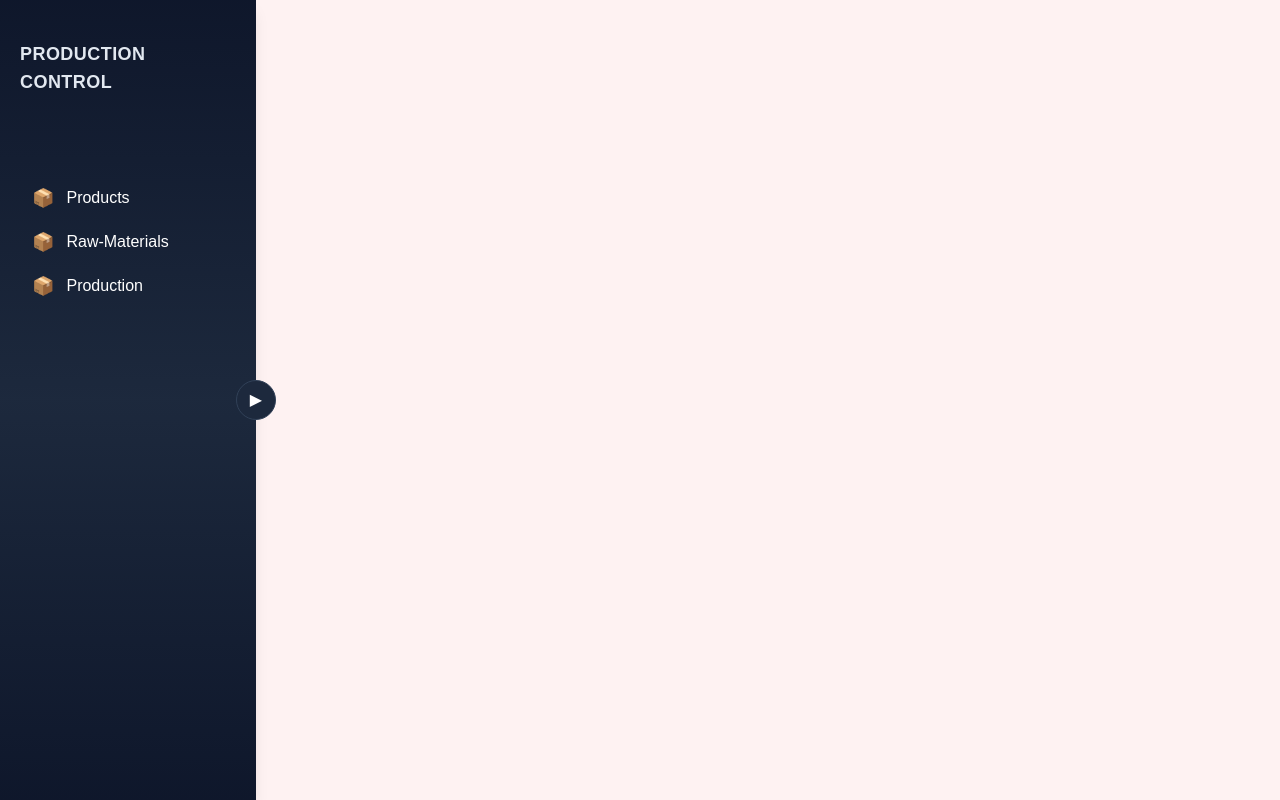
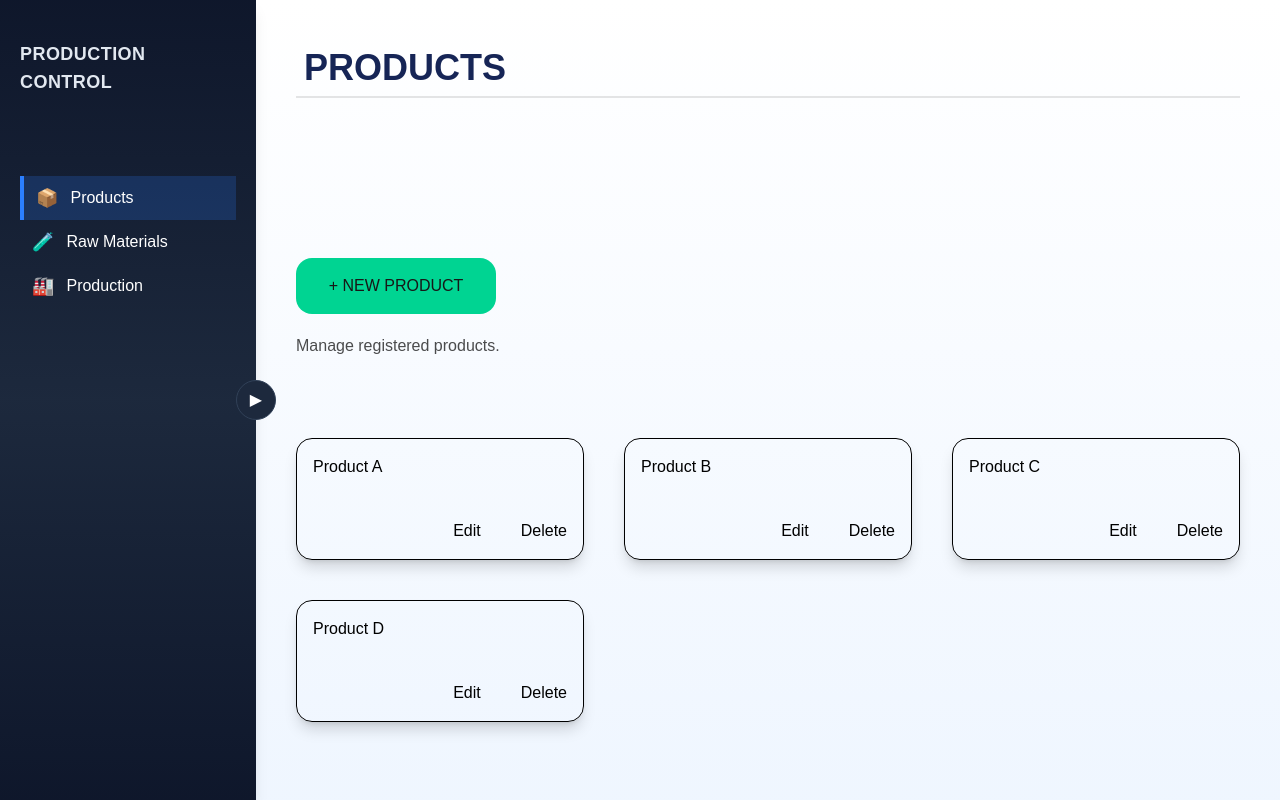
Before and after one commit to AlvsMatheus/autoflex-system, a Next.js app: page /products in a window 1280 px wide. Built offline with nearby package versions, Linux system fonts and the light colour scheme.

Commit message:
products page created and Nav system improved for better responsivity

```diff
--- a/src/app/components/layout/Nav.tsx
+++ b/src/app/components/layout/Nav.tsx
@@ -1,54 +1,46 @@
 "use client";
 import Link from "next/link";
-import React, { useState } from "react";
+import { useLayout } from "@/context/LayoutContext";
+import { usePathname } from "next/navigation";
+import { navItems } from ".";
 
 const Nav = () => {
-  const [isOpen, setIsOpen] = useState<boolean>(true);
+  const { isNavOpen: isOpen, toggleNav: setIsOpen } = useLayout();
+  const pathname = usePathname();
+  const isActive = (path: string) => pathname.startsWith(path);
+
   return (
     <aside
-      className={`${isOpen ? "w-64" : "w-16"} relative flex px-5 flex-col gap-20 h-screen bg-linear-to-b from-slate-900 via-slate-800 to-slate-900 text-white transition-all duration-300 shadow-lg`}
+      className={`${isOpen ? "w-64" : "w-16"} relative flex px-5 flex-col gap-20 min-h-screen bg-linear-to-b from-slate-900 via-slate-800 to-slate-900 text-white transition-all duration-300 shadow-lg`}
     >
       <h1 className="text-lg mt-10 uppercase font-bold tracking-wide text-slate-200 ">
         {isOpen ? "Production Control" : "PC"}
       </h1>
 
       <ul className="flex flex-col items-start justify-center w-full text-black">
-        <li className="w-full">
+        {navItems.map((link) => (
+          <li
+          key={link.href}
+          className="w-full">
             <Link
-          href=""
+              href={link.href}
               className={`flex items-center ${
                 isOpen ? "justify-start" : "justify-center"
-          } gap-3 px-3 py-2 w-full text-white hover:bg-blue-400/20 hover:border-l-4 border-blue-500 transition-all`}
+              } gap-3 px-3 py-2 w-full transition-all
+              ${
+                isActive(link.href)
+                  ? "bg-blue-500/20 border-l-4 border-blue-500"
+                  : "hover:bg-blue-400/20 hover:border-l-4 border-blue-500"
+              }`}
             >
-          <span className="text-lg">📦</span>
-          {isOpen && <span>Products</span>}
+              <span className="text-lg">{link.icon}</span>
+              {isOpen && <span className="text-white">{link.label}</span>}
             </Link>
           </li>
-      <li className="w-full">
-        <Link
-          href=""
-          className={`flex items-center ${
-            isOpen ? "justify-start" : "justify-center"
-          } gap-3 px-3 py-2 w-full text-white hover:bg-blue-400/20 hover:border-l-4 border-blue-500 transition-all`}
-        >
-          <span className="text-lg">📦</span>
-          {isOpen && <span>Raw-Materials</span>}
-        </Link>
-      </li>
-      <li className="w-full">
-        <Link
-          href=""
-          className={`flex items-center ${
-            isOpen ? "justify-start" : "justify-center"
-          } gap-3 px-3 py-2 w-full text-white hover:bg-blue-400/20 hover:border-l-4 border-blue-500 transition-all`}
-        >
-          <span className="text-lg">📦</span>
-          {isOpen && <span>Production</span>}
-        </Link>
-      </li>
+        ))}
       </ul>
       <button
-  onClick={() => setIsOpen(!isOpen)}
+        onClick={setIsOpen}
         className="absolute w-10 h-10 -right-5 top-1/2 -translate-y-1/2
                 bg-slate-800 border border-slate-700
                 rounded-full flex items-center justify-center
@@ -56,8 +48,6 @@ const Nav = () => {
       >
         ▶
       </button>
-
-
     </aside>
   );
 };
--- /dev/null
+++ b/src/app/components/layout/index.ts
@@ -0,0 +1,11 @@
+export type NavItem = {
+    label: string;
+    href: string;
+    icon: string;
+}
+
+export const navItems: NavItem[] = [
+  { label: "Products", href: "/products", icon: "📦" },
+  { label: "Raw Materials", href: "/raw-materials", icon: "🧪" },
+  { label: "Production", href: "/production", icon: "🏭" },
+];
--- /dev/null
+++ b/src/app/components/products/ProductsCard.tsx
@@ -0,0 +1,38 @@
+
+
+const ProductsCard = () => {
+  return (
+    <article className='grid grid-cols-1 lg:grid-cols-3 w-full gap-10 text-black'>
+      <div className="flex flex-col justify-between gap-10 p-4 border rounded-2xl shadow-lg shadow-black/15">
+        <div>Product A</div>
+        <div className="flex justify-end gap-10 w-full">
+          <span>Edit</span>
+          <span>Delete</span>
+        </div>
+      </div>
+      <div className="flex flex-col justify-between gap-10 p-4 border rounded-2xl shadow-lg shadow-black/15">
+        <div>Product B</div>
+        <div className="flex justify-end gap-10 w-full">
+          <span>Edit</span>
+          <span>Delete</span>
+        </div>
+      </div>
+      <div className="flex flex-col justify-between gap-10 p-4 border rounded-2xl shadow-lg shadow-black/15">
+        <div>Product C</div>
+        <div className="flex justify-end gap-10 w-full">
+          <span>Edit</span>
+          <span>Delete</span>
+        </div>
+      </div>
+      <div className="flex flex-col justify-between gap-10 p-4 border rounded-2xl shadow-lg shadow-black/15">
+        <div>Product D</div>
+        <div className="flex justify-end gap-10 w-full">
+          <span>Edit</span>
+          <span>Delete</span>
+        </div>
+      </div>
+    </article>
+  )
+}
+
+export default ProductsCard
--- a/src/app/layout.tsx
+++ b/src/app/layout.tsx
@@ -2,6 +2,7 @@ import type { Metadata } from "next";
 import { Geist, Geist_Mono } from "next/font/google";
 import "./globals.css";
 import Nav from "./components/layout/Nav";
+import { LayoutProvider } from "@/context/LayoutContext";
 
 const geistSans = Geist({
   variable: "--font-geist-sans",
@@ -28,12 +29,14 @@ export default function RootLayout({
       <body
         className={`${geistSans.variable} ${geistMono.variable} antialiased`}
       >
+        <LayoutProvider >
         <div className="flex min-h-screen w-full bg-purple-100">
           <Nav />
-          <main className="flex-1 overflow-x-hidden bg-red-50">
+          <main className="flex-1 overflow-x-hidden bg-linear-to-b from-white to-blue-50">
             {children}
           </main>
         </div>
+        </LayoutProvider>
       </body>
     </html>
   );
--- a/src/app/products/page.tsx
+++ b/src/app/products/page.tsx
@@ -1,11 +1,41 @@
-import React from 'react'
+"use client";
 
-const page = () => {
+import { useLayout } from "@/context/LayoutContext";
+import { useMediaQuery } from "@/hooks/useMediaQuery";
+import ProductsCard from "../components/products/ProductsCard";
+
+const Page = () => {
+  const { isNavOpen } = useLayout();
+  const isMobile = useMediaQuery("(max-width: 768px)");
+
+  const shouldHideProducts = isMobile && isNavOpen;
+
+  if (shouldHideProducts) return null;
+
   return (
-    <div>
+    <article className="flex flex-col gap-40 h-full w-full p-10 ">
+      <section className="border-b-2 border-black/10 p-2">
+        <h1 className="text-blue-950 uppercase font-bold text-4xl">
+          Products
+        </h1>
+      </section>
 
-    </div>
-  )
-}
+      <section className="h-full w-full flex flex-col gap-20">
+        <section className="flex flex-col gap-5">
+          <button className="w-50 bg-emerald-400 p-4 uppercase rounded-2xl">
+            + New Product
+          </button>
+          <p className="text-black/70 text-1xl">
+            Manage registered products.
+          </p>
+        </section>
 
-export default page
+        <section className="w-full h-full">
+          <ProductsCard />
+        </section>
+      </section>
+    </article>
+  );
+};
+
+export default Page;
--- /dev/null
+++ b/src/context/LayoutContext.tsx
@@ -0,0 +1,27 @@
+"use client";
+import { createContext, useContext, useState } from "react";
+
+type LayoutContextType = {
+  isNavOpen: boolean;
+  toggleNav: () => void;
+};
+
+const LayoutContext = createContext<LayoutContextType | null>(null);
+
+export const LayoutProvider = ({ children }: { children: React.ReactNode }) => {
+  const [isNavOpen, setIsNavOpen] = useState(true);
+
+  const toggleNav = () => setIsNavOpen(prev => !prev);
+
+  return (
+    <LayoutContext.Provider value={{ isNavOpen, toggleNav }}>
+      {children}
+    </LayoutContext.Provider>
+  );
+};
+
+export const useLayout = () => {
+  const ctx = useContext(LayoutContext);
+  if (!ctx) throw new Error("useLayout must be used inside LayoutProvider");
+  return ctx;
+};
--- /dev/null
+++ b/src/hooks/useMediaQuery.ts
@@ -0,0 +1,18 @@
+"use client";
+import { useEffect, useState } from "react";
+
+export function useMediaQuery(query: string) {
+  const [matches, setMatches] = useState(false);
+
+  useEffect(() => {
+    const media = window.matchMedia(query);
+    setMatches(media.matches);
+
+    const listener = () => setMatches(media.matches);
+    media.addEventListener("change", listener);
+
+    return () => media.removeEventListener("change", listener);
+  }, [query]);
+
+  return matches;
+}
```
Also changed, not shown: src/app/components/layout/NavToggle.tsx (deleted). Lines whose indentation alone changed are shown as unchanged.
